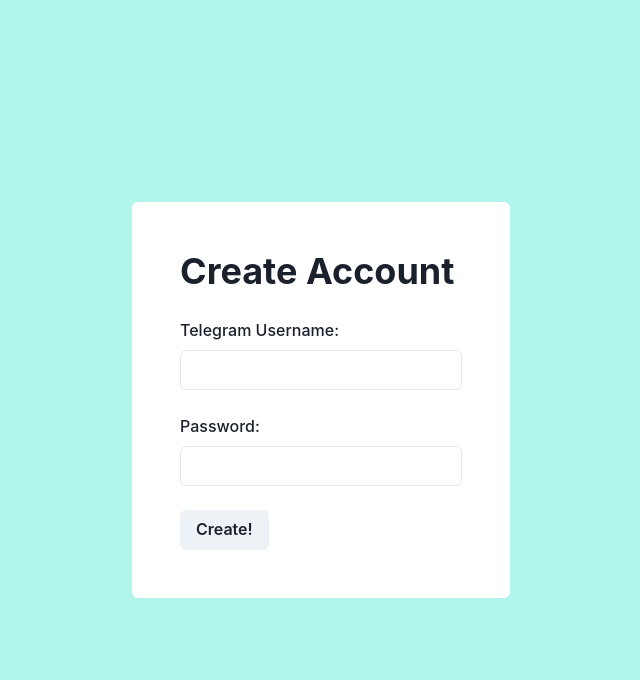
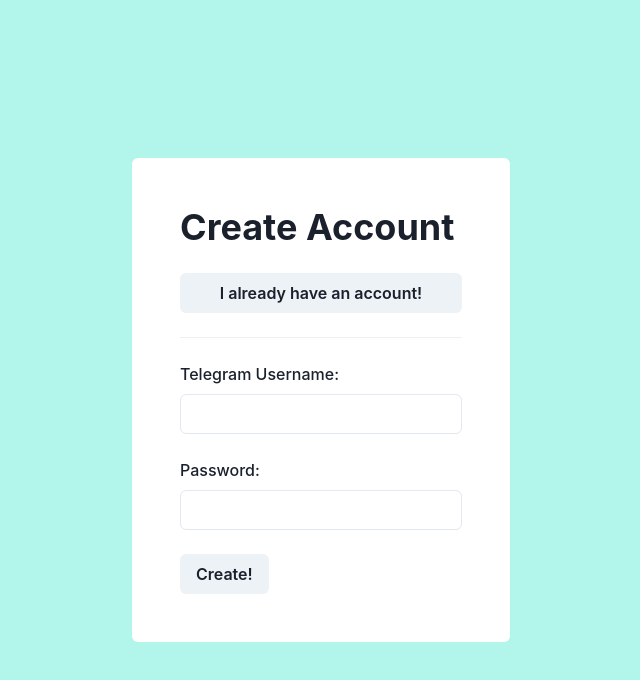
Before and after one commit to naresh97/our-sejahtera, a React (Create React App) app: page /#/create in a window 1280 px wide. Shown: the top 680 px of the page, without its empty margins (319-959 px from the left). Built offline with nearby package versions, Linux system fonts and the light colour scheme.

Commit message:
add option to login upon scanning qr code

```diff
--- a/src/screens/CreateScreen.js
+++ b/src/screens/CreateScreen.js
@@ -1,5 +1,6 @@
 import {
   Button,
+  Divider,
   Flex,
   FormControl,
   FormLabel,
@@ -82,6 +83,8 @@
     >
       <Flex direction="column" background="white" p={12} rounded={6}>
         <Heading mb={6}>Create Account</Heading>
+        <Button onClick={()=>{history.push("/login");}} mb={6}>I already have an account!</Button>
+        <Divider mb={6} />
         <form onSubmit={handleSubmit}>
           <FormControl mb={6}>
             <FormLabel>Telegram Username:</FormLabel>
--- a/src/screens/LoginScreen.js
+++ b/src/screens/LoginScreen.js
@@ -57,7 +57,11 @@
         if (response.data.authorized) {
           dispatch(authLogin());
           toast.closeAll();
-          history.push('/home');
+          if(response.data.contactSuccess){
+            history.push('/success');
+          }else{
+            history.push('/home');
+          }
         } else {
           dispatch(authLogout());
           toast({
```
Also changed, not shown: 1 other file (tests, documents, lock files or other folders).
